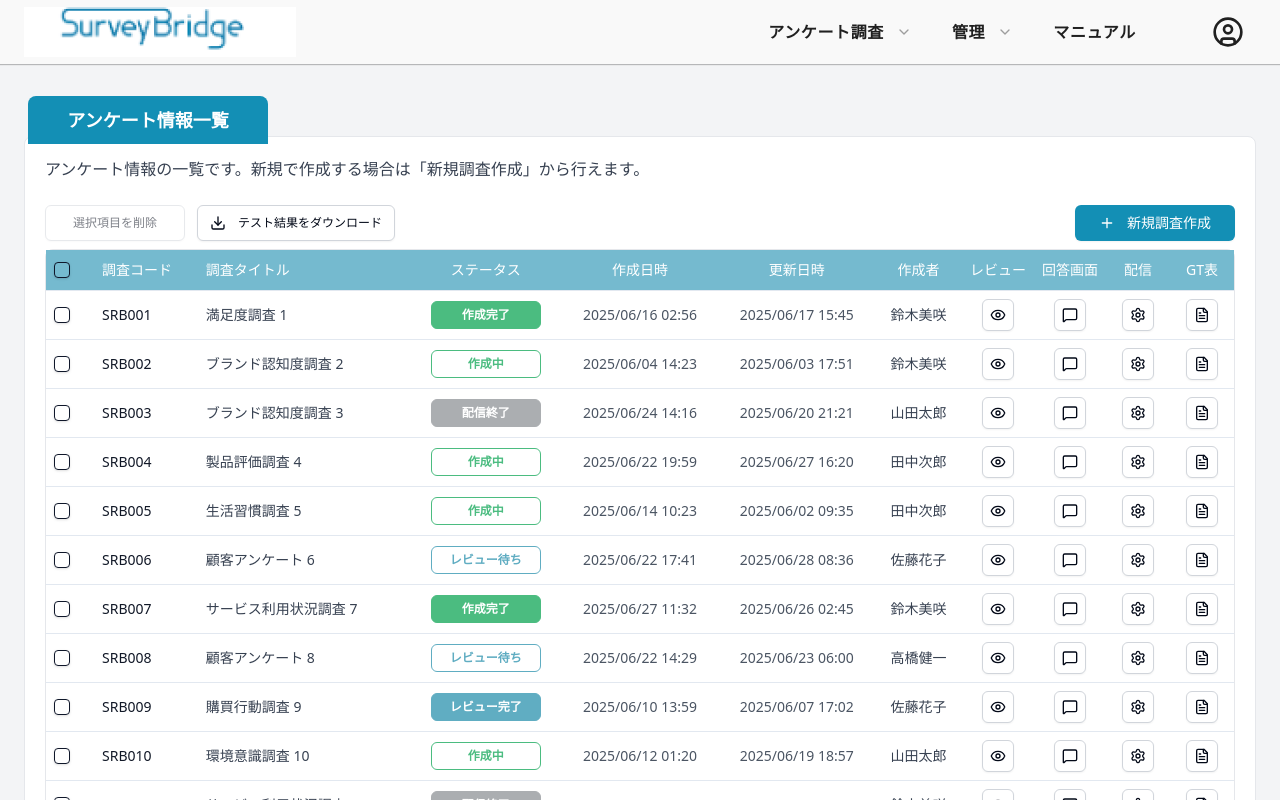
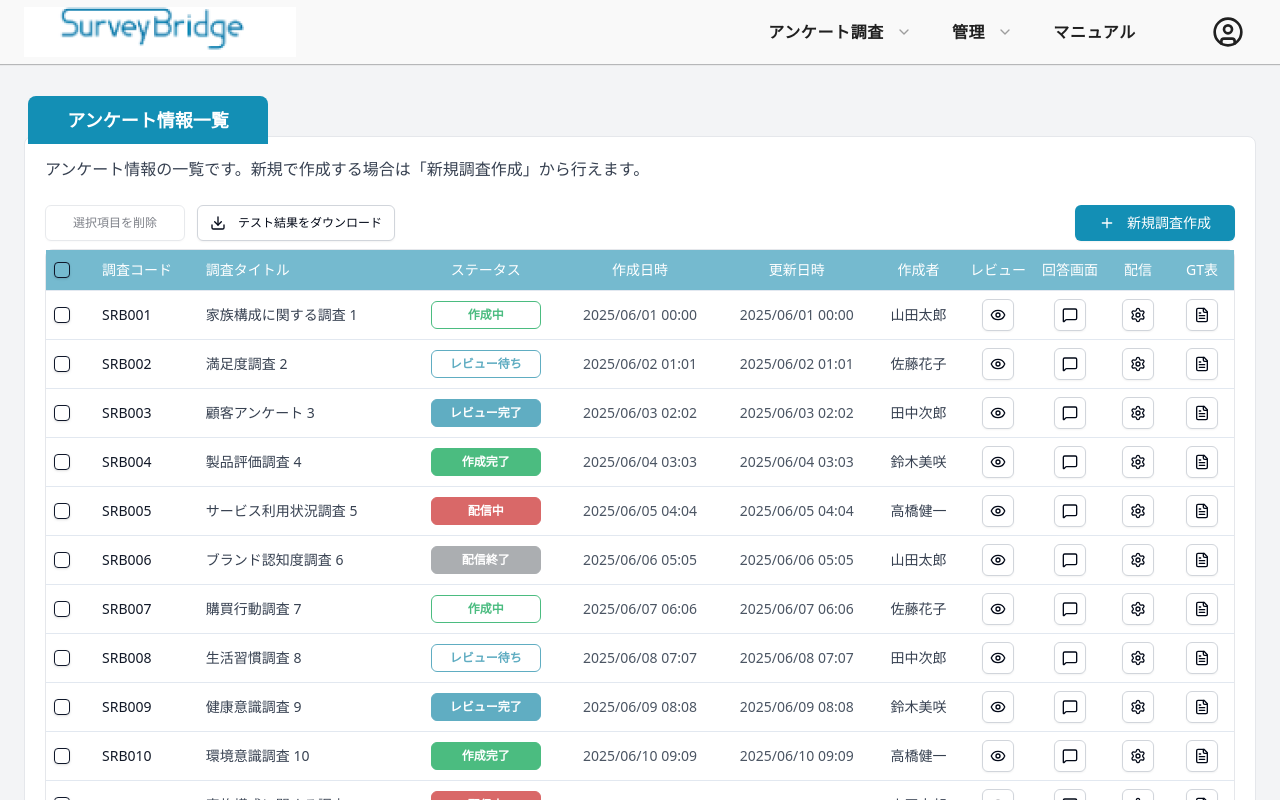
Before and after one commit to okazu3333/survey-copy, a Next.js app: page /surveys/list in a window 1280 px wide. Shown: the top 800 px of the page. Built offline with nearby package versions, Linux system fonts and the light colour scheme.

Commit message:
Revert Eye icon button to original hover background color only (no icon color change)

```diff
--- a/app/(auth)/surveys/_components/survey-list-section.tsx
+++ b/app/(auth)/surveys/_components/survey-list-section.tsx
@@ -30,6 +30,7 @@ import {
   TableHeader,
   TableRow,
 } from "@/components/ui/table";
+import { useRouter } from "next/navigation";
 
 // サンプルデータ（実際の実装ではAPIから取得）
 const generateSampleData = () => {
@@ -58,17 +59,20 @@ const generateSampleData = () => {
   const creators = ["山田太郎", "佐藤花子", "田中次郎", "鈴木美咲", "高橋健一"];
 
   return Array.from({ length: 100 }, (_, i) => {
-    const status = statuses[Math.floor(Math.random() * statuses.length)];
-    const title = titles[Math.floor(Math.random() * titles.length)];
-    const creator = creators[Math.floor(Math.random() * creators.length)];
+    const status = statuses[i % statuses.length];
+    const title = titles[i % titles.length];
+    const creator = creators[i % creators.length];
+    const day = ((i % 30) + 1).toString().padStart(2, "0");
+    const hour = ((i % 24)).toString().padStart(2, "0");
+    const minute = ((i % 60)).toString().padStart(2, "0");
 
     return {
       id: `SRB${String(i + 1).padStart(3, "0")}`,
       title: `${title} ${i + 1}`,
       status: status.name,
       statusColor: status.color,
-      createdDate: `2025/06/${String(Math.floor(Math.random() * 30) + 1).padStart(2, "0")} ${String(Math.floor(Math.random() * 24)).padStart(2, "0")}:${String(Math.floor(Math.random() * 60)).padStart(2, "0")}`,
-      updatedDate: `2025/06/${String(Math.floor(Math.random() * 30) + 1).padStart(2, "0")} ${String(Math.floor(Math.random() * 24)).padStart(2, "0")}:${String(Math.floor(Math.random() * 60)).padStart(2, "0")}`,
+      createdDate: `2025/06/${day} ${hour}:${minute}`,
+      updatedDate: `2025/06/${day} ${hour}:${minute}`,
       creator,
       rowColor: "bg-white",
     };
@@ -80,6 +84,7 @@ export function SurveyListSection() {
   const [selectedItems, setSelectedItems] = useState<string[]>([]);
   const [allSurveys] = useState(() => generateSampleData()); // 初期化時に1回だけ実行
   const itemsPerPage = 20;
+  const router = useRouter();
 
   const totalPages = Math.ceil(allSurveys.length / itemsPerPage);
 
@@ -112,6 +117,29 @@ export function SurveyListSection() {
   const handleDownloadResults = () => {
     // テスト結果のダウンロード処理
     console.log("テスト結果をダウンロード");
+  };
+
+  // テーブル行クリック時の遷移処理
+  const handleRowClick = (survey: typeof allSurveys[number], event: React.MouseEvent) => {
+    // クリックされた要素がインタラクティブ要素の場合は何もしない
+    const tag = (event.target as HTMLElement).tagName.toLowerCase();
+    if (
+      tag === "button" ||
+      tag === "a" ||
+      tag === "input" ||
+      tag === "svg" ||
+      (event.target as HTMLElement).closest("button") ||
+      (event.target as HTMLElement).closest("a") ||
+      (event.target as HTMLElement).closest("input") ||
+      (event.target as HTMLElement).closest("svg")
+    ) {
+      return;
+    }
+    if (["レビュー待ち", "レビュー完了", "作成完了"].includes(survey.status)) {
+      router.push(`/surveys/review/preview`);
+    } else if (survey.status === "作成中") {
+      router.push(`/surveys/question/edit`);
+    }
   };
 
   const generatePaginationItems = () => {
@@ -251,12 +279,7 @@ export function SurveyListSection() {
                   <TableRow
                     key={survey.id}
                     className={`${selectedItems.includes(survey.id) ? "bg-[#BCD6E0]" : survey.rowColor} hover:bg-blue-50 transition-colors cursor-pointer`}
-                    onClick={() =>
-                      handleSelectItem(
-                        survey.id,
-                        !selectedItems.includes(survey.id),
-                      )
-                    }
+                    onClick={(e) => handleRowClick(survey, e)}
                   >
                     <TableCell>
                       <Checkbox
@@ -264,6 +287,7 @@ export function SurveyListSection() {
                         onCheckedChange={(checked) =>
                           handleSelectItem(survey.id, checked as boolean)
                         }
+                        // チェックボックス自体のクリックイベントは選択状態の切り替えのみ
                       />
                     </TableCell>
                     <TableCell className="font-medium text-gray-900">
@@ -293,7 +317,14 @@ export function SurveyListSection() {
                       <Button
                         variant="outline"
                         size="sm"
-                        className="border-gray-300 hover:bg-gray-50 w-8 h-8 p-0 mx-auto"
+                        className="border-gray-300 w-8 h-8 p-0 mx-auto relative z-10 transition-colors hover:bg-[#e0f2fe] focus:bg-[#bae6fd]"
+                        onClick={(e) => {
+                          e.preventDefault();
+                          e.stopPropagation();
+                          router.push("/surveys/review/reviewer/preview");
+                        }}
+                        aria-label="レビュワープレビュー画面へ"
+                        tabIndex={0}
                       >
                         <Eye className="w-4 h-4" />
                       </Button>
```
